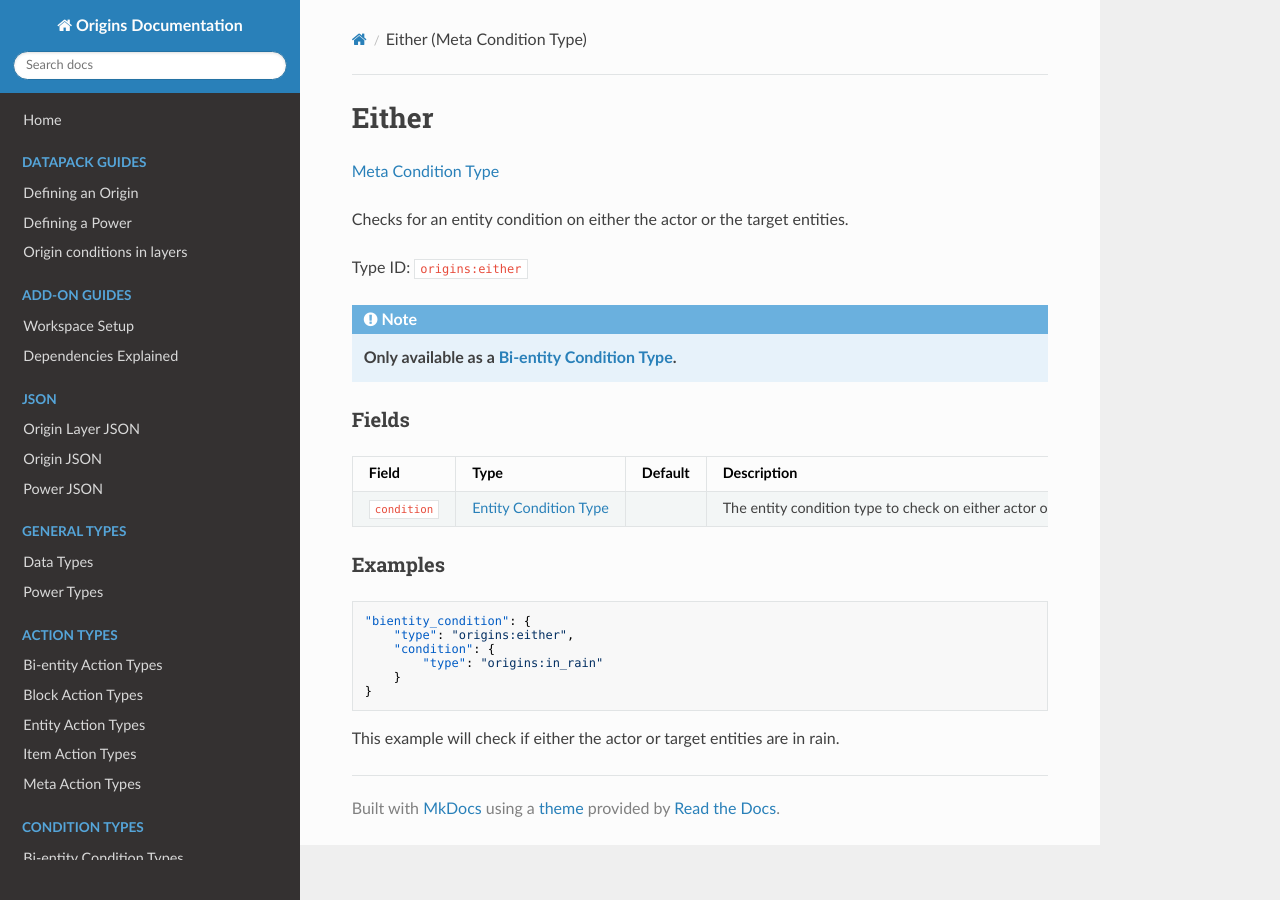
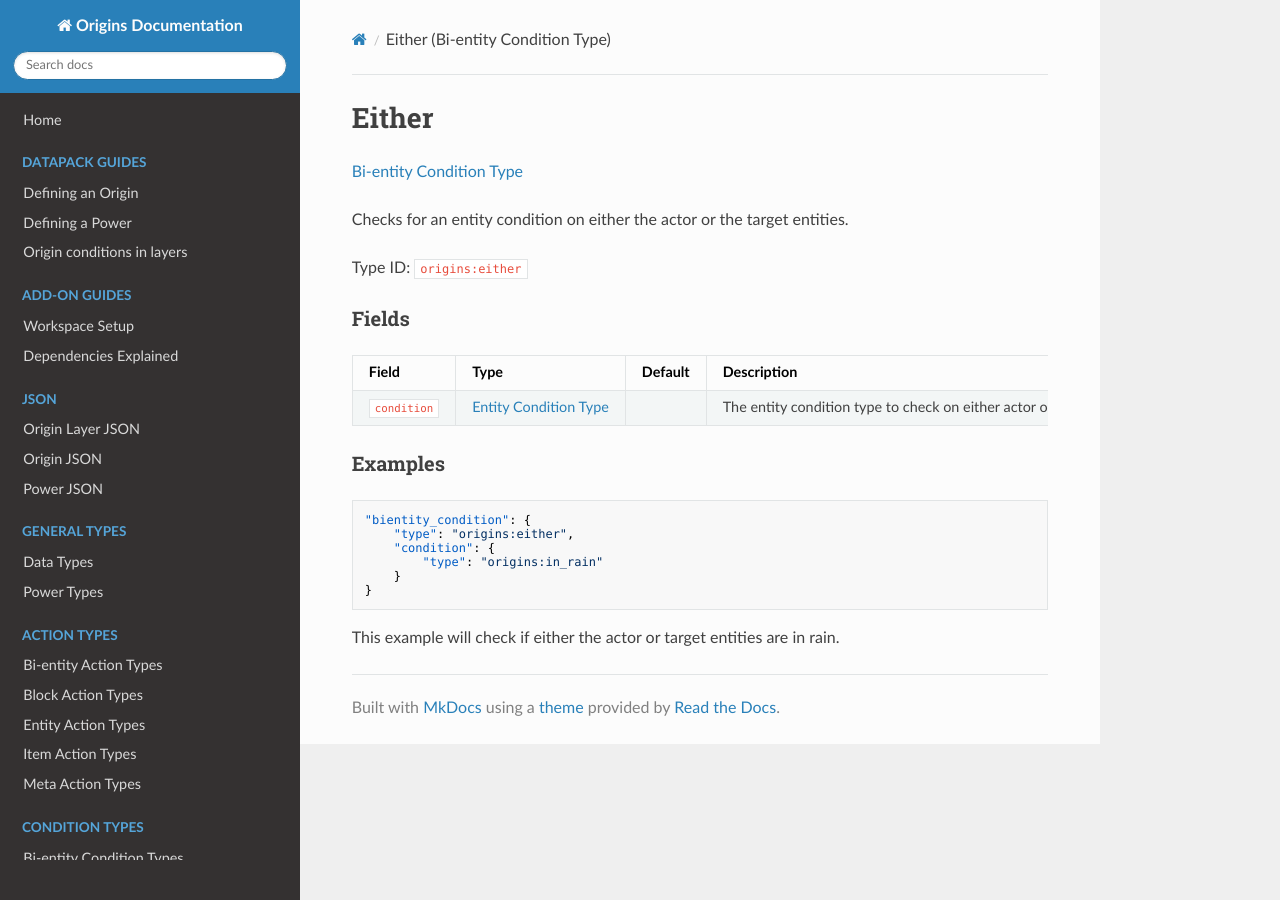
Before and after one commit to apace100/origins-docs, an MkDocs documentation site: the page built from docs/types/bientity_condition_types/either.md, in a window 1280 px wide. Built offline with MkDocs 1.6.1, drawn with Linux system fonts in a browser that asks for light colours; nearby versions of some CDN libraries.

Commit message:
Moved `either.md` [Meta] (Bi-entity Condition Type)
Moved the file to `types/bientity_condition_types`

```diff
--- a/docs/types/meta_condition_types/either.md
+++ b/docs/types/bientity_condition_types/either.md
@@ -1,19 +1,15 @@
 ---
-title: Either (Meta Condition Type)
+title: Either (Bi-entity Condition Type)
 date: 2021-10-07
 ---
 
 # Either
 
-[Meta Condition Type](../meta_condition_types.md)
+[Bi-entity Condition Type](../bientity_condition_types.md)
 
 Checks for an entity condition on either the actor or the target entities.
 
 Type ID: `origins:either`
-
-!!! note
-
-	**Only available as a [Bi-entity Condition Type](../bientity_condition_types.md).**
 
 
 ### Fields
```
Also changed, not shown: docs/types/bientity_condition_types.md (+1 -0 lines).
